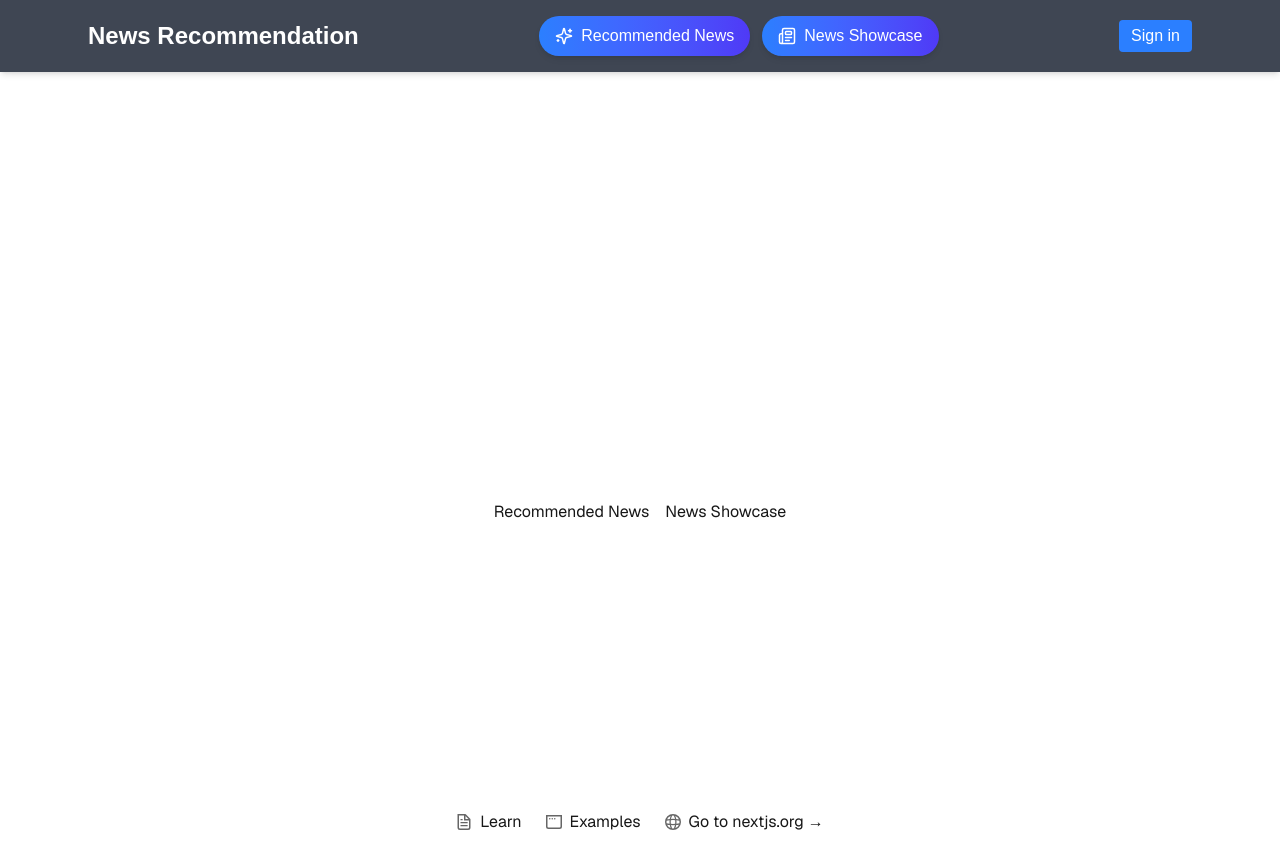
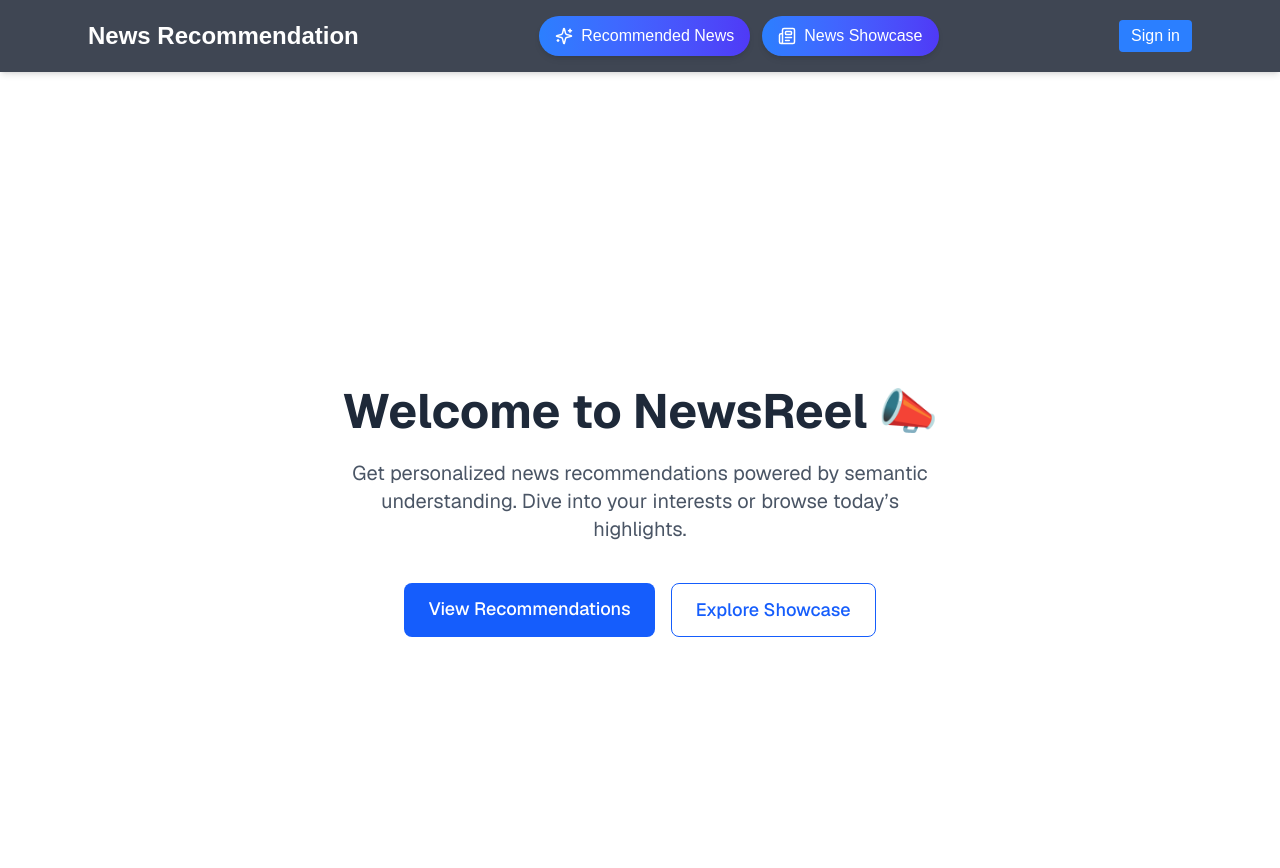
Before and after one commit to Rachanon-Andrew-Petchoo/news-recommendation-system, a Next.js app in the folder news-recommendation-system/: page / in a window 1280 px wide. Shown: the top 868 px of the page. Built offline with nearby package versions, Linux system fonts and the light colour scheme; no server answers.

Commit message:
Add: Landing page

```diff
--- a/news-recommendation-system/app/page.tsx
+++ b/news-recommendation-system/app/page.tsx
@@ -1,64 +1,34 @@
-import Image from "next/image";
+'use client'
+
 import Link from "next/link";
 
 export default function Home() {
   return (
-    <div className="grid grid-rows-[20px_1fr_20px] items-center justify-items-center min-h-screen p-8 pb-20 gap-16 sm:p-20 font-[family-name:var(--font-geist-sans)]">
-      <main className="flex flex-col gap-[32px] row-start-2 items-center sm:items-start">
-
-        <div className="flex gap-4 items-center flex-col sm:flex-row">
-          <Link href="/recommend">Recommended News</Link>
-          <Link href="/showcase">News Showcase</Link>
+    <div className="flex flex-col min-h-screen font-sans text-gray-800">
+      {/* Main content */}
+      <main className="flex-1 flex flex-col items-center justify-center text-center px-4 sm:px-8 py-20">
+        <h1 className="text-4xl sm:text-5xl font-bold mb-6">
+          Welcome to NewsReel 📣
+        </h1>
+        <p className="text-lg sm:text-xl max-w-xl text-gray-600 mb-10">
+          Get personalized news recommendations powered by semantic understanding.
+          Dive into your interests or browse today’s highlights.
+        </p>
+        <div className="flex gap-4">
+          <Link
+            href="/recommend"
+            className="bg-blue-600 text-white px-6 py-3 rounded-lg text-lg font-medium hover:bg-blue-700 transition"
+          >
+            View Recommendations
+          </Link>
+          <Link
+            href="/showcase"
+            className="border border-blue-600 text-blue-600 px-6 py-3 rounded-lg text-lg font-medium hover:bg-blue-50 transition"
+          >
+            Explore Showcase
+          </Link>
         </div>
       </main>
-
-      <footer className="row-start-3 flex gap-[24px] flex-wrap items-center justify-center">
-        <a
-          className="flex items-center gap-2 hover:underline hover:underline-offset-4"
-          href="https://nextjs.org/learn?utm_source=create-next-app&utm_medium=appdir-template-tw&utm_campaign=create-next-app"
-          target="_blank"
-          rel="noopener noreferrer"
-        >
-          <Image
-            aria-hidden
-            src="/file.svg"
-            alt="File icon"
-            width={16}
-            height={16}
-          />
-          Learn
-        </a>
-        <a
-          className="flex items-center gap-2 hover:underline hover:underline-offset-4"
-          href="https://vercel.com/templates?framework=next.js&utm_source=create-next-app&utm_medium=appdir-template-tw&utm_campaign=create-next-app"
-          target="_blank"
-          rel="noopener noreferrer"
-        >
-          <Image
-            aria-hidden
-            src="/window.svg"
-            alt="Window icon"
-            width={16}
-            height={16}
-          />
-          Examples
-        </a>
-        <a
-          className="flex items-center gap-2 hover:underline hover:underline-offset-4"
-          href="https://nextjs.org?utm_source=create-next-app&utm_medium=appdir-template-tw&utm_campaign=create-next-app"
-          target="_blank"
-          rel="noopener noreferrer"
-        >
-          <Image
-            aria-hidden
-            src="/globe.svg"
-            alt="Globe icon"
-            width={16}
-            height={16}
-          />
-          Go to nextjs.org →
-        </a>
-      </footer>
     </div>
   );
 }
```
